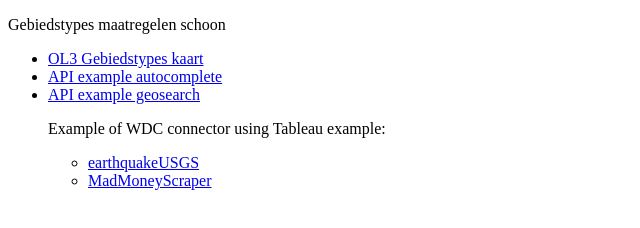
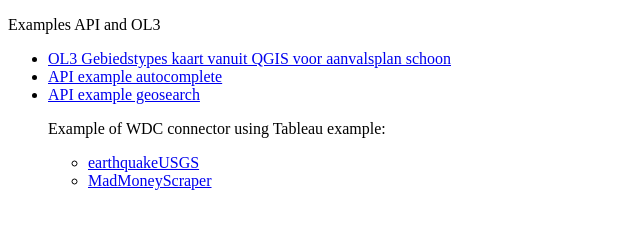
Before and after one commit to Lytrix/lytrix.github.io, a plain HTML site: page index.html in a window 1280 px wide. Shown: the whole page, without its empty margins (0-640 px from the left). Drawn offline with Linux system fonts and the light colour scheme.

```diff
--- a/index.html
+++ b/index.html
@@ -7,10 +7,10 @@
 </head>
 
 <body>
-   <p>Gebiedstypes maatregelen schoon
+   <p>Examples API and OL3
     <ul>
       <li>
-        <a href='gebiedstypes/index.html'>OL3 Gebiedstypes kaart</a>
+        <a href='gebiedstypes/index.html'>OL3 Gebiedstypes kaart vanuit QGIS voor aanvalsplan schoon</a>
       </li>
       <li>
         <a href='html/autocomplete.html'>API example autocomplete</a>
```
